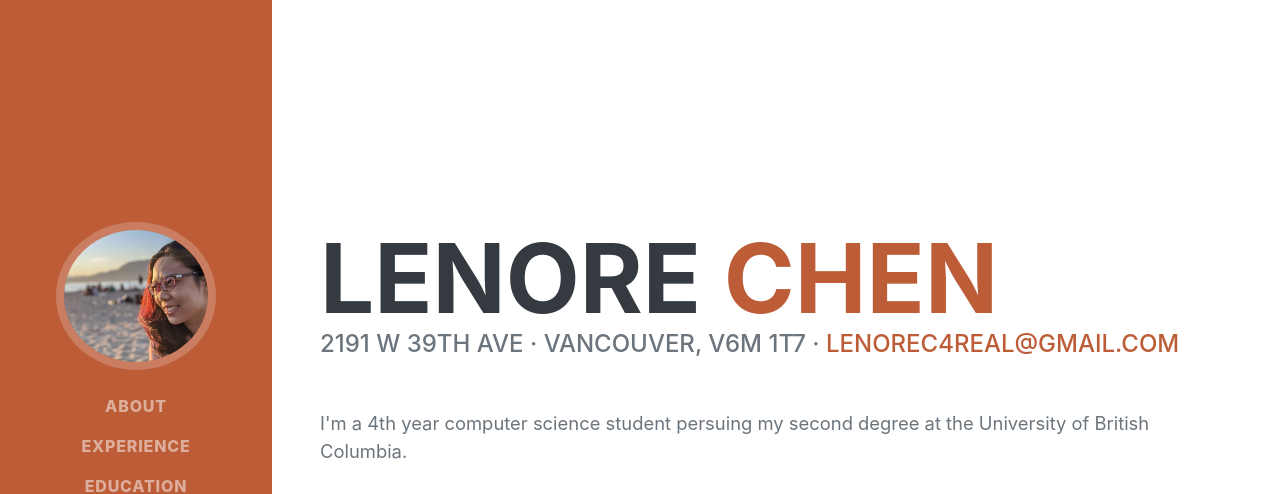
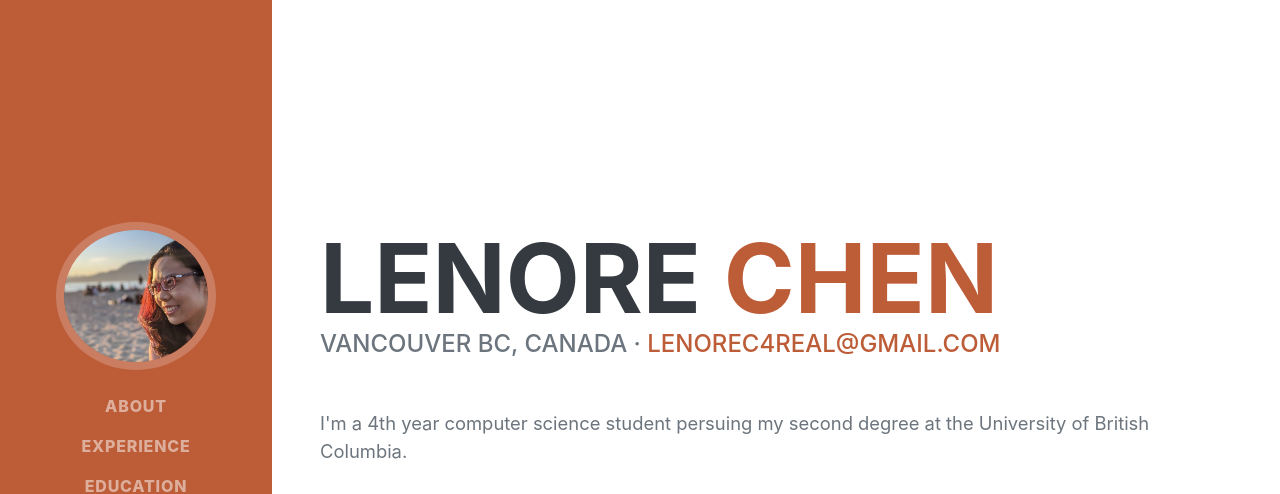
Before and after one commit to lenorec4real/lenorec4real.github.io, a plain HTML site: page index.html in a window 1280 px wide. Shown: the top 494 px of the page. Drawn offline with nearby package versions, Linux system fonts and the light colour scheme; a script that the page names is missing; a web font is replaced by a local one.

Commit message:
change address

```diff
--- a/index.html
+++ b/index.html
@@ -44,7 +44,7 @@
                         <span class="text-primary">Chen</span>
                     </h1>
                     <div class="subheading mb-5">
-                        2191 W 39th Ave · Vancouver, V6M 1T7 ·
+                        Vancouver BC, Canada ·
                         <a href="mailto:name@email.com">lenorec4real@gmail.com</a>
                     </div>
                     <p class="lead mb-5">I'm a 4th year computer science student persuing my second degree at the University of British Columbia.</p>
```
